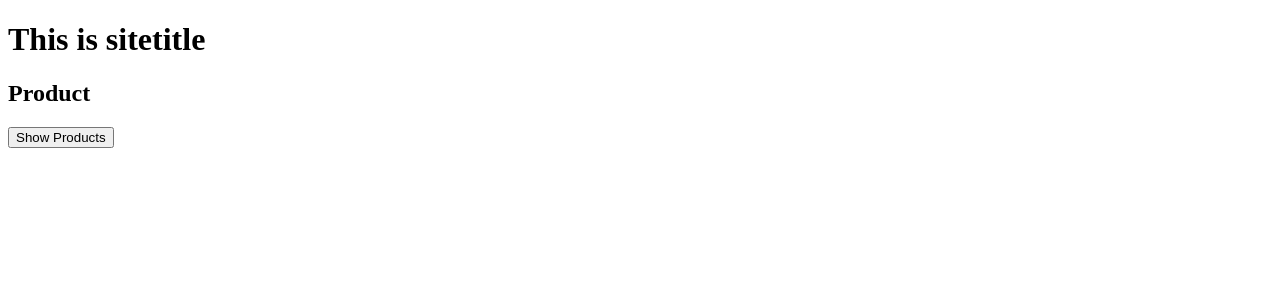
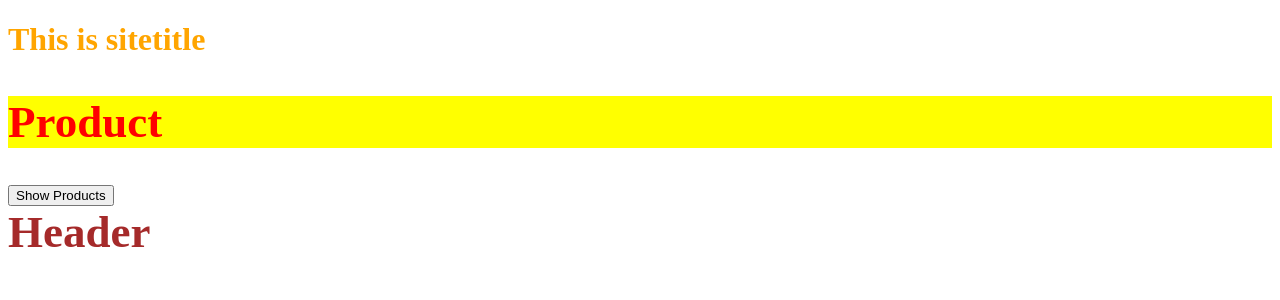
Before and after one commit to mushabberul/reactjs, a React (Create React App) app: page / in a window 1280 px wide. Shown: the top 300 px of the page. Built offline with nearby package versions, Linux system fonts and the light colour scheme.

Commit message:
add inline,stylesheed, and module style

```diff
--- a/src/App.js
+++ b/src/App.js
@@ -1,6 +1,7 @@
 // function component not support state
 
 import React, { Component } from 'react';
+import Header from './components/Header';
 import Products from './components/Products';
 
 export default class App extends Component {
@@ -42,10 +43,16 @@ export default class App extends Component {
     if (this.state.sp === true) {
       showProductsMarkup = <Products Items={this.state.products} />
     }
+    const myStyle = {
+      color: 'red',
+      backgroundColor: 'yellow',
+      fontSize: '45px',
+
+    }
     return (
       <div>
-        <h1>{this.state.siteTitle}</h1>
-        <h2>Product</h2>
+        <h1 style={{ color: 'orange' }}>{this.state.siteTitle}</h1>
+        <h2 style={myStyle}>Product</h2>
 
         <button onClick={this.showProducts}>Show Products</button>
         {/* <form action="">
@@ -53,7 +60,8 @@ export default class App extends Component {
         </form> */}
 
         {showProductsMarkup}
-      </div>
+        <Header />
+      </div >
     )
   }
 }
--- a/src/components/Header.jsx
+++ b/src/components/Header.jsx
@@ -1,9 +1,10 @@
 import React, { Component } from 'react'
+import HeaderStyle from './Header.module.css'
 
 export default class Header extends Component {
     render() {
         return (
-            <div>Header</div>
+            <div className={HeaderStyle.header}>Header</div>
         )
     }
 }
--- /dev/null
+++ b/src/components/Header.module.css
@@ -0,0 +1,5 @@
+.header {
+    font-size: 45px;
+    font-weight: 700;
+    color: brown;
+}
```
